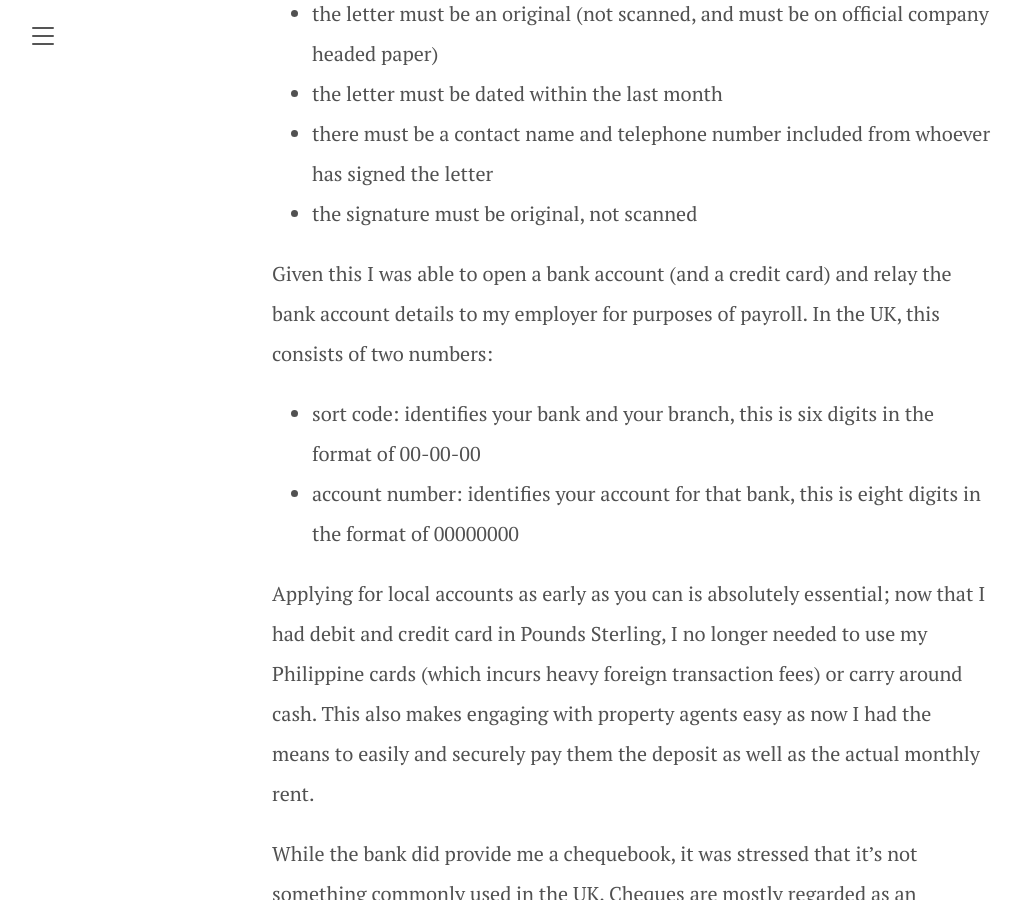
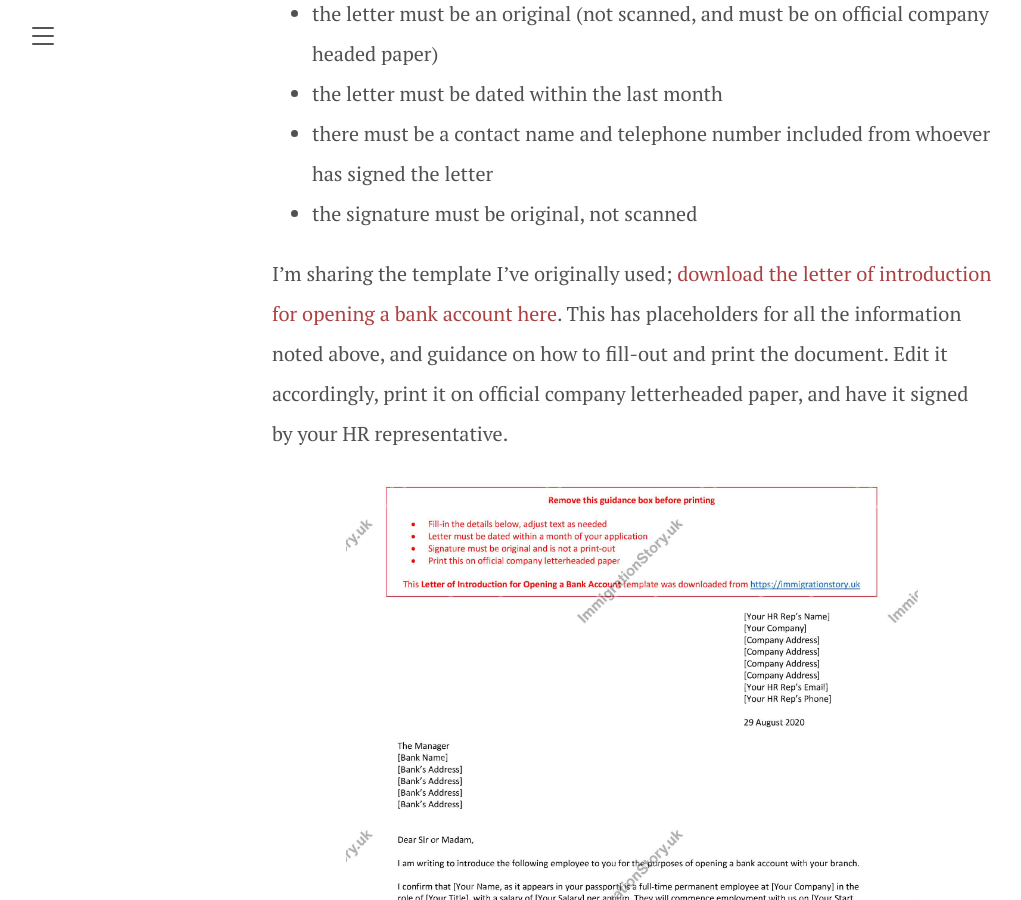
Before and after one commit to immigrationstory/uk, a Jekyll site: the page built from en-gb/_posts/2020-08-04-moving-to-the-uk.md, in a window 1280 px wide and 900 px high, scrolled down 7633 px. Shown: the whole window, without its empty margins (8-1029 px from the left). Built offline with Jekyll 4.4.1, drawn with Linux system fonts in a browser that asks for light colours; comment, search, counter and statistics services are not loaded; some of the changed text lies outside the part shown.

Commit message:
Add bank account opening template

```diff
--- a/_config.yml
+++ b/_config.yml
@@ -3,6 +3,7 @@
 tagline:             'The costs and process of moving to the UK'
 description:         'We’re a married couple from the Philippines who have gone through the process of immigrating and settling in the United Kingdom. Here you will find what our 6-year journey looked like; we hope that what we’re sharing here can guide you in yours.'
 url:                 https://ImmigrationStory.uk
+downloadbaseurl:     https://download-0553.immigrationstory.uk/request
 baseurl:             ''
 permalink:           /:categories/:title
 future:              false
--- a/en-gb/_posts/2020-08-04-moving-to-the-uk.md
+++ b/en-gb/_posts/2020-08-04-moving-to-the-uk.md
@@ -87,6 +87,10 @@
 * there must be a contact name and telephone number included from whoever has signed the letter
 * the signature must be original, not scanned
 
+I'm sharing the template I've originally used; [download the letter of introduction for opening a bank account here]({{ site.downloadbaseurl }}?file-id=e9a3a254f05c59e0f76edf5d7dfed8b8&return-to={{ page.url | absolute_url | url_encode }}){:target="_blank"}. This has placeholders for all the information noted above, and guidance on how to fill-out and print the document. Edit it accordingly, print it on official company letterheaded paper, and have it signed by your HR representative.
+
+[![](/assets/letter-of-introduction-for-opening-a-bank-account.jpg)]({{ site.downloadbaseurl }}?file-id=e9a3a254f05c59e0f76edf5d7dfed8b8&return-to={{ page.url | absolute_url | url_encode }}){:target="_blank"}
+
 Given this I was able to open a bank account (and a credit card) and relay the bank account details to my employer for purposes of payroll. In the UK, this consists of two numbers:
 
 * sort code: identifies your bank and your branch, this is six digits in the format of 00-00-00
```
Also changed, not shown: other parts of en-gb/_posts/2020-08-04-moving-to-the-uk.md (+1 -1 lines), assets/letter-of-introduction-for-opening-a-bank-account.jpg (added), 1 other file.
